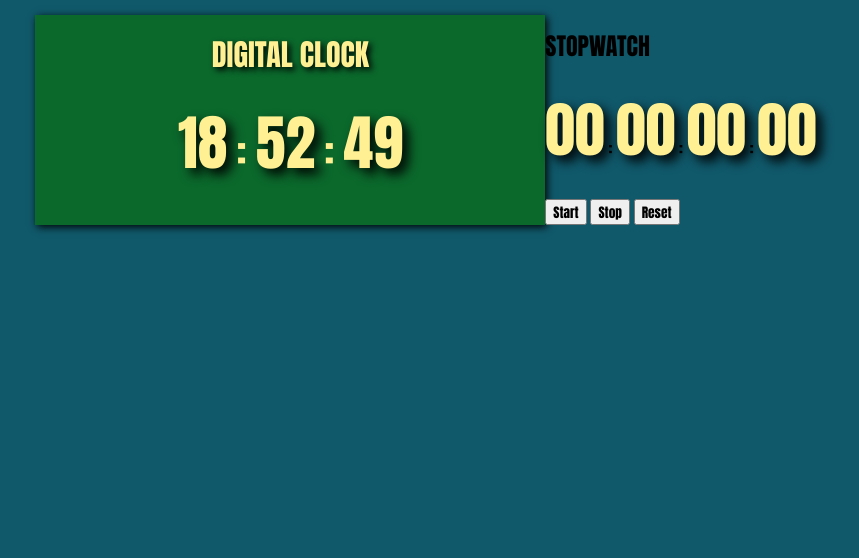
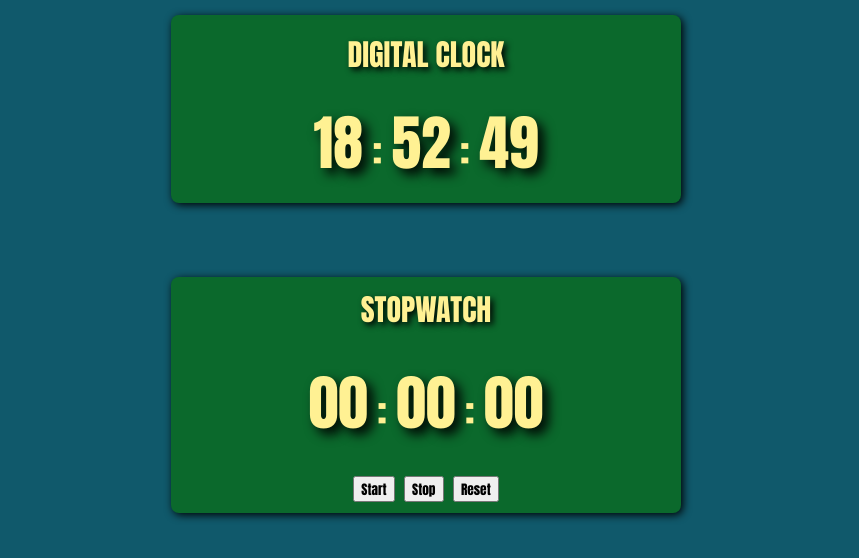
Before and after one commit to LucasRSeuvale/Relogio-Digital, a plain HTML site: page Digital.Clock/index.html in a window 1280 px wide. Shown: the whole page, without its empty margins (214-1073 px from the left). Drawn offline with Linux system fonts and the light colour scheme.

Commit message:
Finish-03-10-22

```diff
--- a/Digital.Clock/função.js
+++ b/Digital.Clock/função.js
@@ -101,7 +101,7 @@ function Timer() {
     document.getElementById('Hora').innerText = returnData(Hora);
     document.getElementById('Minuto').innerText = returnData(Minuto);
     document.getElementById('Segundo').innerText = returnData(Segundo);
-    document.getElementById('Milesegundo').innerText = returnData(Milesegundo);
+
 
     function returnData(input) {
         return input >= 10 ? input : `0${input}`
--- a/Digital.Clock/index.html
+++ b/Digital.Clock/index.html
@@ -23,11 +23,8 @@
     <div id="Cron">
         <h2>STOPWATCH</h2>
         <div class="CRN">
-            <span id="Hora">00</span> : <span id="Minuto">00</span> : <span id="Segundo">00</span> : <span
-                id="Milesegundo">00</span>
+            <span id="Hora">00</span> : <span id="Minuto">00</span> : <span id="Segundo">00</span>
         </div>
-
-        <br />
 
         <button type="button" id="start">Start</button>
         <button type="button" id="stop">Stop</button>
--- a/Digital.Clock/style.css
+++ b/Digital.Clock/style.css
@@ -7,7 +7,9 @@ body{
 display: flex;
 background-color: #10596B;
 flex: 1;
+flex-direction:column;
 justify-content: center;
+align-items: center;
 }
 
 #digital{
@@ -19,6 +21,7 @@ justify-content: center;
     box-shadow: 2px 2px 8px black;
     font-size: 40px;
     color: #FFF193;
+    border-radius: 8px;
 }
 
 h1{
@@ -33,3 +36,37 @@ span {
     color: #FFF193;
     text-shadow: black 0.1em 0.1em 0.2em;
 }
+
+#Cron {
+    margin-top: 50px;
+    background-color:#0B692C;
+    width: 500px;
+    box-shadow: 2px 2px 8px black;
+    padding: 5px 5px;
+    color: #FFF193;
+    text-align: center;
+    font-size: 40px;
+    border-radius: 8px;
+}
+
+
+
+h2{
+    font-size: 30px;
+    color: #FFF193;
+    text-shadow: black 0.1em 0.1em 0.2em;
+    margin-top: 5px;
+    text-align: center;
+}
+
+span{
+    font-size: 60px;
+    color: #FFF193;
+    text-shadow: black 0.1em 0.1em 0.2em;
+}
+
+
+button:hover{
+    margin: 0 15px;
+    font-size: 15px;
+}
```
